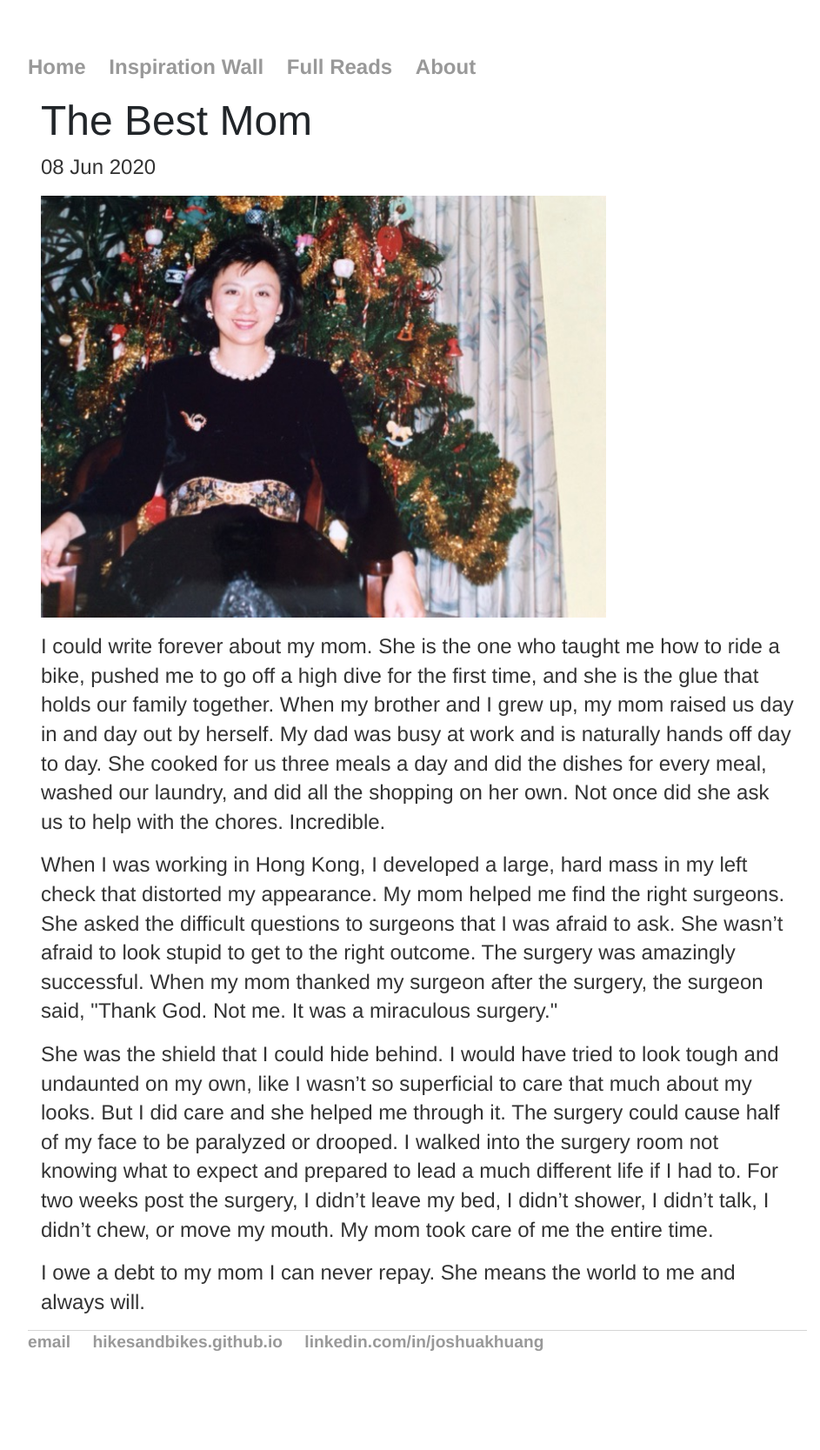
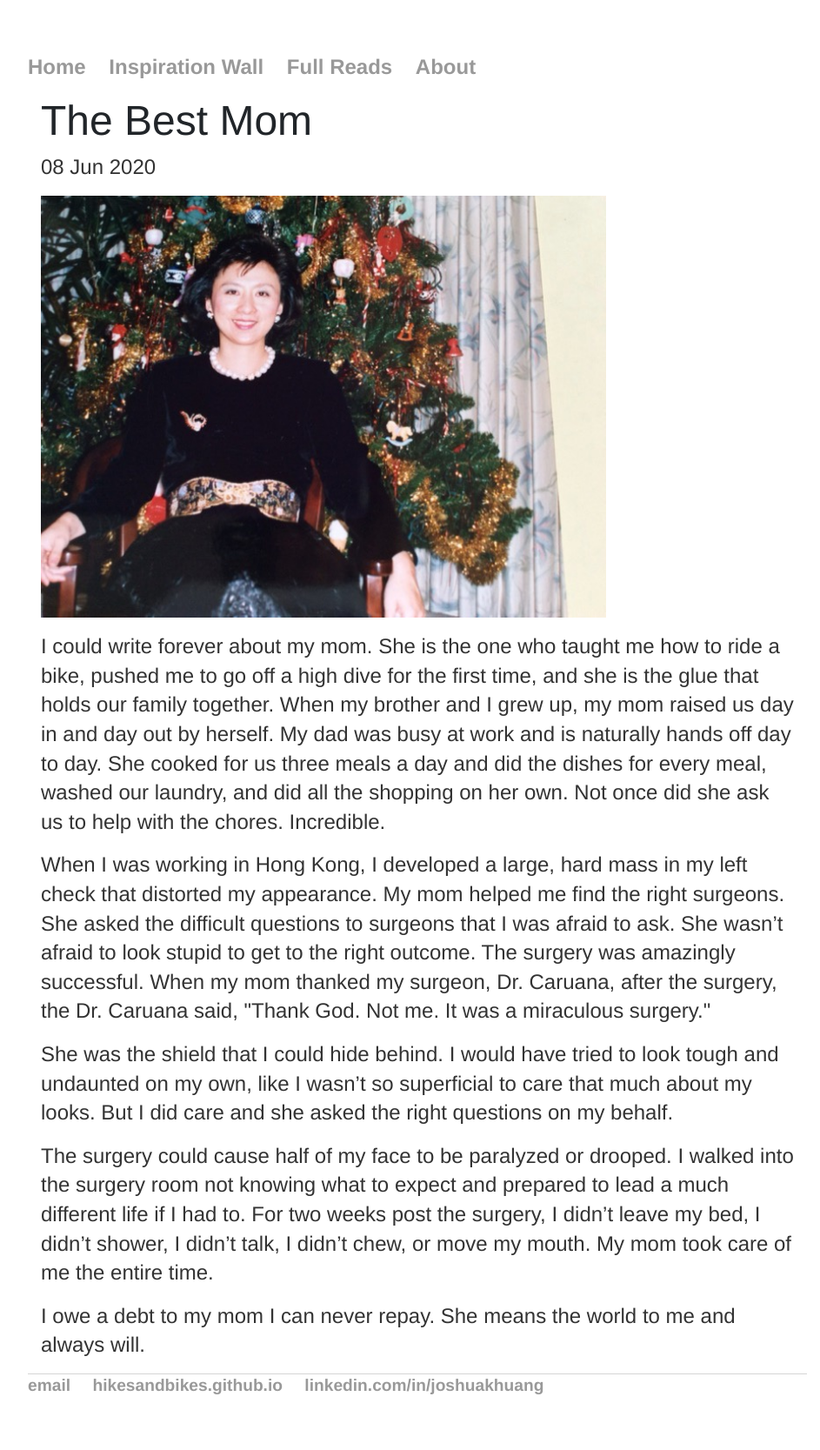
Before and after one commit to hikesandbikes/hikesandbikes.github.io, a Jekyll site: the page built from _posts/2020-06-08-mom.md, in a window 1280 px wide. Shown: the whole page at 87% size, without its empty margins (160-1103 px from the left). Built offline with Jekyll 4.4.1, drawn with Linux system fonts in a browser that asks for light colours; before the commit the page ends 1617 px from its top, so only the background shows below that.

Commit message:
update mom post

```diff
--- a/_posts/2020-06-08-mom.md
+++ b/_posts/2020-06-08-mom.md
@@ -17,16 +17,17 @@ date: 2020-06-08
 
 <p>
 
-When I was working in Hong Kong, I developed a large, hard mass in my left check that distorted my appearance. My mom helped me find the right surgeons. She asked the difficult questions to surgeons that I was afraid to ask. She wasn’t afraid to look stupid to get to the right outcome.   The surgery was amazingly successful.  When my mom thanked my surgeon after the surgery, the surgeon said, "Thank God. Not me.  It was a
+When I was working in Hong Kong, I developed a large, hard mass in my left check that distorted my appearance. My mom helped me find the right surgeons. She asked the difficult questions to surgeons that I was afraid to ask. She wasn’t afraid to look stupid to get to the right outcome.   The surgery was amazingly successful.  When my mom thanked my surgeon, Dr. Caruana, after the surgery, the Dr. Caruana said, "Thank God. Not me.  It was a
 miraculous surgery."
 
 
 </p>
 <p>
 She was the shield that I could hide behind.  I would have tried to look tough
-			and undaunted on my own, like I wasn’t so superficial to care that much about my looks.
-			But I did care and she helped me through it.
-
+and undaunted on my own, like I wasn’t so superficial to care that much about my looks.
+But I did care and she asked the right questions on my behalf.
+</p>
+<p>
 The surgery could cause half of my face to be paralyzed or drooped.  I walked into the surgery room not knowing what to expect and prepared to lead a much different
 			life if I had to.  For two weeks post the surgery, I didn’t leave my bed,
 			I didn’t shower, I didn’t talk, I didn’t chew, or move my mouth. My mom took care of me the entire time.
```
